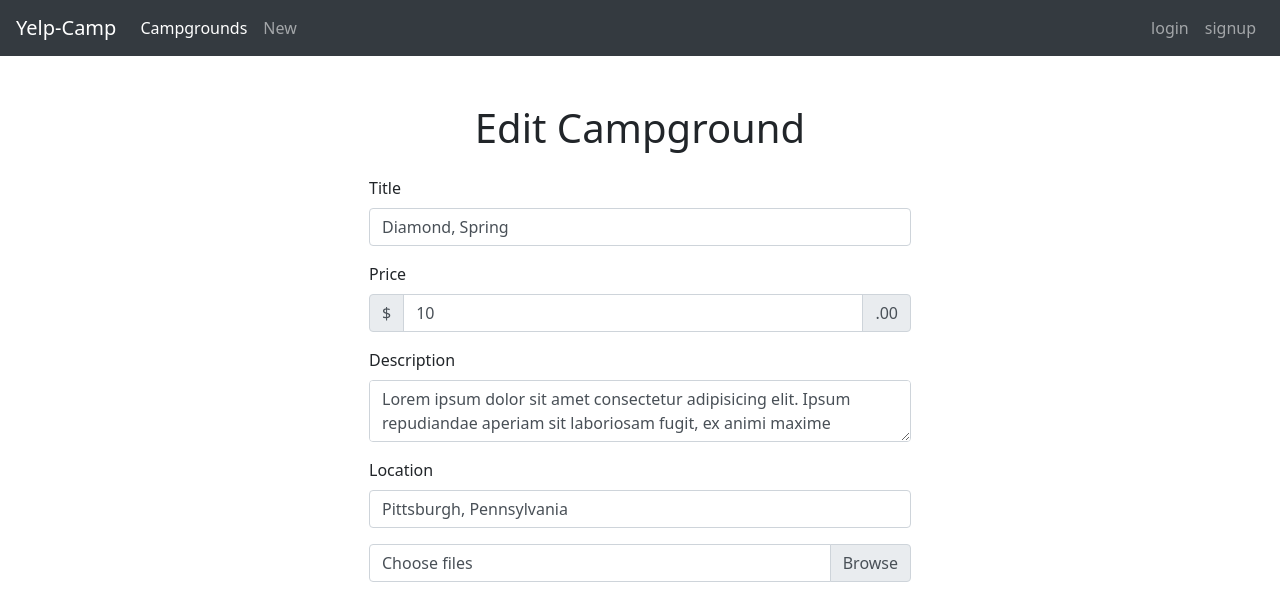
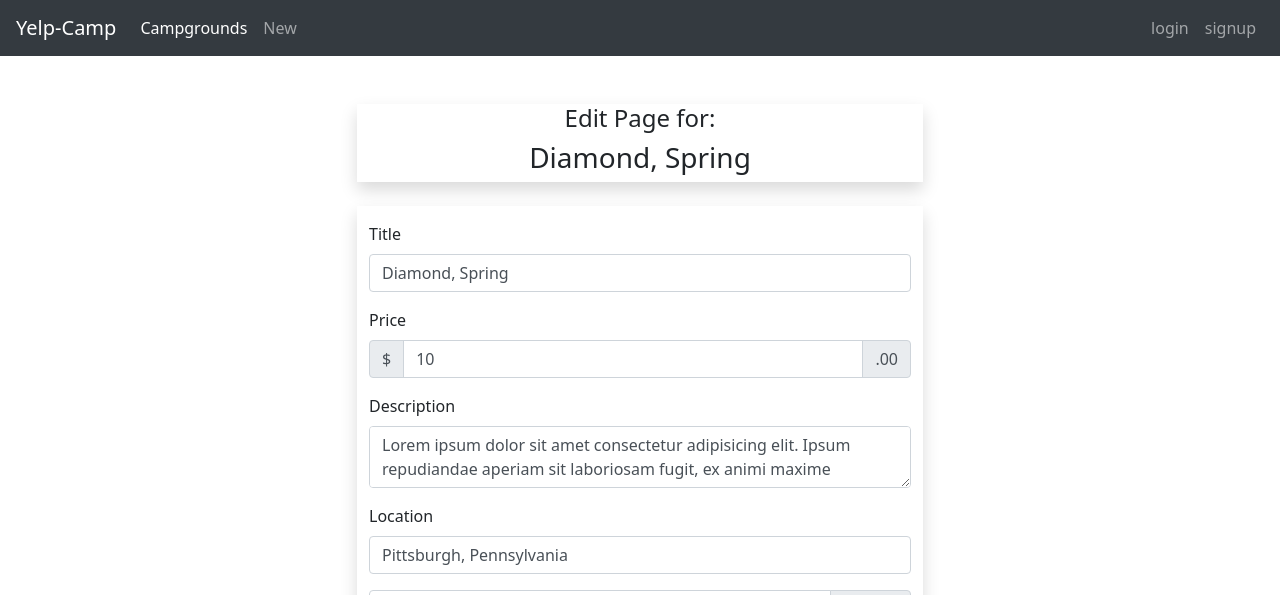
Before and after one commit to sagarkarki88/yelpcamp, a Node server app: template views/campgrounds/edit.ejs in a window 1280 px wide. Shown: the top 595 px of the page. Run offline with Node 20, Linux system fonts and the light colour scheme; the template is opened without the code that fills it: values that come from a table or form of the project are taken from there, others are empty; data comes from the database, SQL or seed files in the repository; some libraries are stand-ins or nearby versions.

Commit message:
adding style to edit page

```diff
--- a/views/campgrounds/edit.ejs
+++ b/views/campgrounds/edit.ejs
@@ -1,12 +1,13 @@
 <%- layout('/layouts/boilerplate') %>
 
 <div class="row">
-
-    <h1 class="text-center mb-4">Edit Campground</h1>
-
-    <div class="col-6 offset-3">
+    <div class="text-center col-md-6 offset-md-3 heading shadow mb-4">
+        <h4>Edit Page for:</h4>
+        <h3 class="m-2"><%=campground.title %></h3>
+    </div>
+    <div class="col-md-6 offset-md-3 shadow">
         <form action="/campgrounds/<%=campground._id%>?_Method=PATCH" method="POST" class="needs-validation" novalidate enctype="multipart/form-data">
-            <div class="form-group mb-3">
+            <div class="form-group mb-3 mt-3">
                 <label class="form-label" for="title">Title</label>
                 <input class="form-control" type="text" name="campground[title]" id="title" value="<%= campground.title %>" required>
             </div>
@@ -28,25 +29,24 @@
                 <input class="form-control" type="text" name="campground[location]" id="location" value="<%= campground.location %>" required>
             </div>
             <div class="form-file custom-file mb-3">
-                <input type="file" class="form-file-input" name="image"id="image" multiple>
+                <input type="file" class="form-file-input" name="image" id="image" multiple>
                 <label class="form-file-label custom-file-label" for="image">
                     <span class="form-file-text">Choose files</span>
                     <span class="form-file-button">Browse</span>
                 </label>
             </div>
             <div class="mb-3">
-                <% campground.images.forEach((img,i)=>{ %>
+                <%campground.images.forEach((img,i)=>{ %>
                     <img src="<%=img.thumbnail%>" class="img-thumbnail" alt="campgroundIMages" >
                     <div class="form-check-inline">
-                        <input class="form-check-input" type="checkbox" id="<%=i%>" name="deleteImages[]" value="<%= img.filename%>">
-                        <label class="form-check-label" for="<%=i%>">delete ?</label>
+                        <input class="form-check-input" type="checkbox" id="<%=i%>" name="deleteImages[]" value="<%=img.filename%>">
                     </div>
+                    <label class="form-check-label" for="<%=i%>">delete ?</label>
                 <% }) %>
             </div>
             <div class=" form-group mb-3">
-                <button class="btn btn-primary">Update Details Now</button>
+                <button class="btn btn-primary btn-block">Update Details Now</button>
             </div>
         </form>
-        <a href="/campgrounds">Show All CampGrounds</a>
     </div>
 </div>
```
